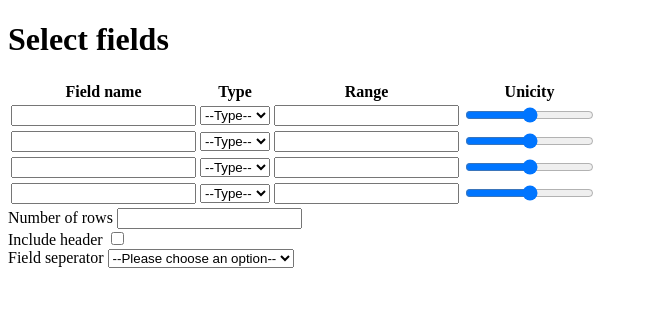
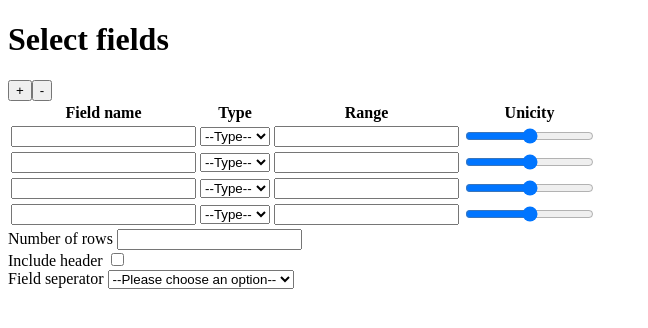
Before and after one commit to Meyerka/data-mocker, a Vue app: page / in a window 1280 px wide. Shown: the top 328 px of the page, without its empty margins (0-648 px from the left). Built offline with nearby package versions, Linux system fonts and the light colour scheme.

Commit message:
Add/remove row functionality

```diff
--- a/src/components/FileCreator.vue
+++ b/src/components/FileCreator.vue
@@ -1,7 +1,8 @@
 <template>
   <div>
     <h1>Select fields</h1>
-
+    <button @click="addRow(1)">+</button>
+    <button @click="addRow(-1)">-</button>
     <table>
       <thead>
         <tr>
@@ -11,10 +12,7 @@
           <th>Unicity</th>
         </tr>
       </thead>
-      <tbody>
-        <FieldRow />
-        <FieldRow />
-        <FieldRow />
+      <tbody v-for="row in rowNumber" :key="row">
         <FieldRow />
       </tbody>
     </table>
@@ -47,6 +45,14 @@ export default {
   components: {
     FieldRow,
   },
+  data: () => ({
+    rowNumber: 4,
+  }),
+  methods: {
+    addRow(rows) {
+      this.rowNumber += rows;
+    },
+  },
 };
 </script>
 
```
